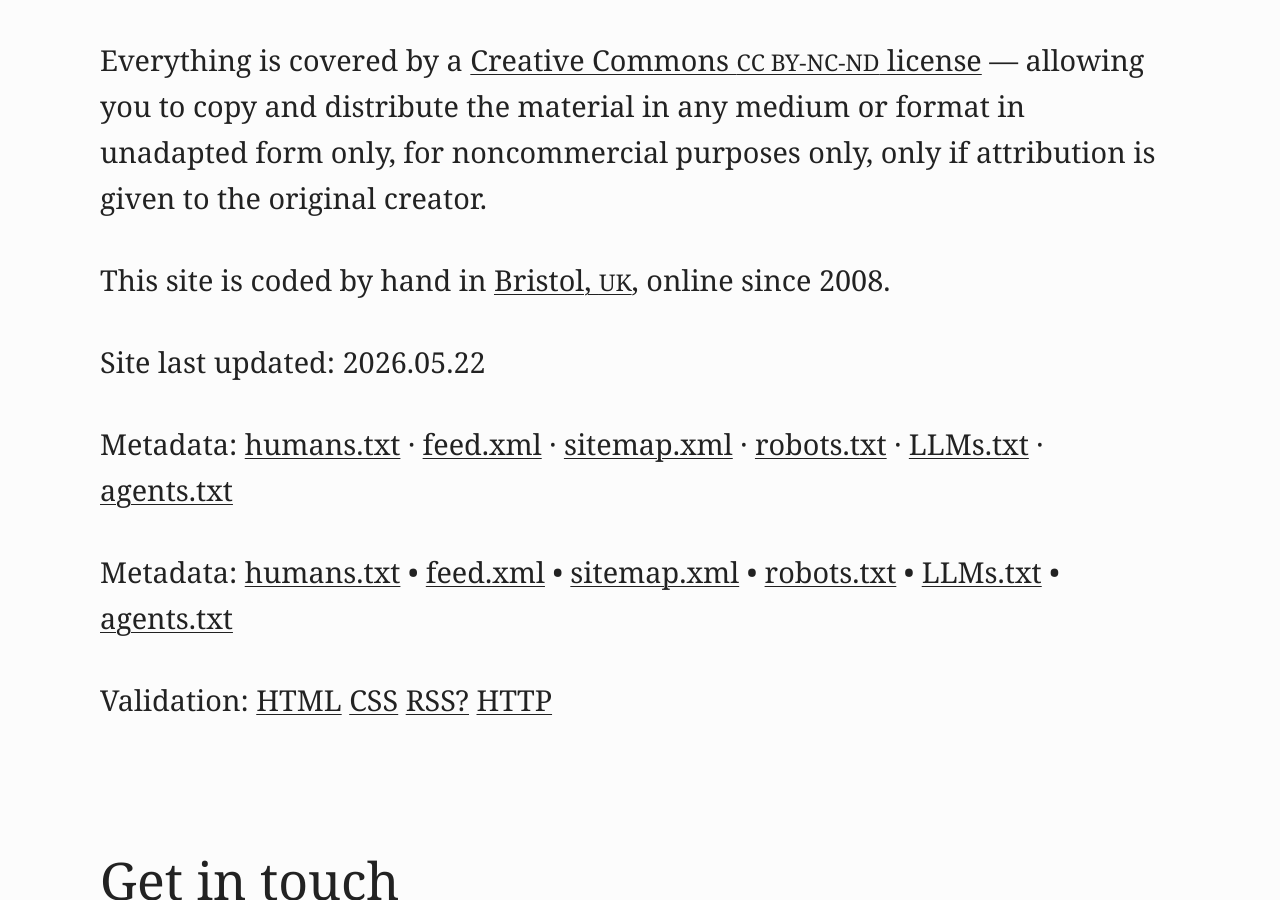
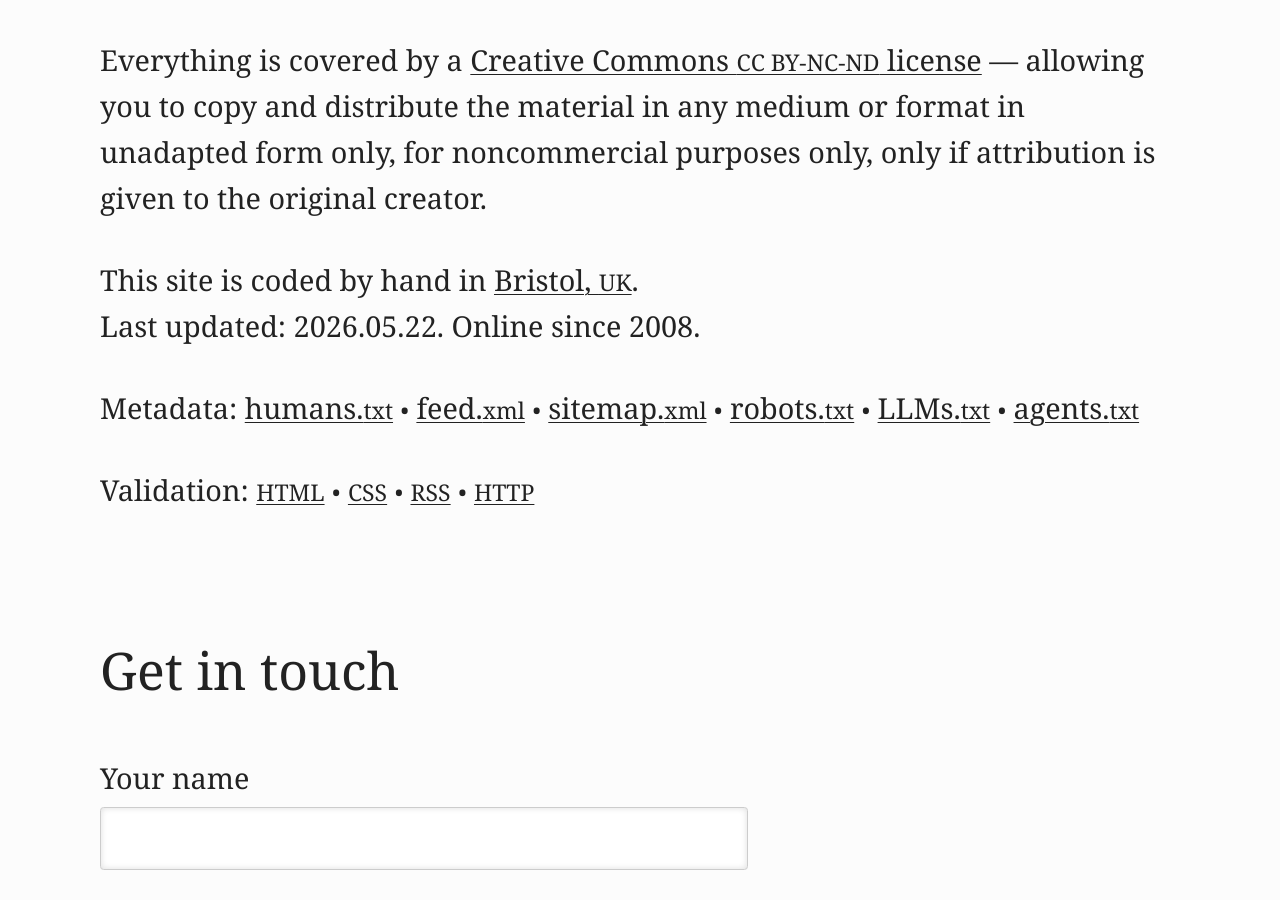
Before and after one commit to hellojames/hellojames.github.io, a Jekyll site: the page built from colophon/index.html, in a window 1280 px wide and 900 px high, scrolled down 822 px. Built offline with Jekyll 4.4.1, drawn with Linux system fonts in a browser that asks for light colours.

Commit message:
Update index.html

```diff
--- a/colophon/index.html
+++ b/colophon/index.html
@@ -13,36 +13,32 @@
   <h1>Colophon</h1>
 
   <p><a href="https://hellojames.co.uk/" title="Homepage">hellojames</a> is a continuous work in progress, built in the open. Static <small>HTML</small> and <small>CSS</small>, and a bit of <a href="https://motherfuckingwebsite.com/" title="Visit website">progressive enhancement</a>. <a href="https://brutalist-web.design/" title="Visit website">Proudly brutalist</a>. <a href="https://www.indieweb.guide/what-is-indieweb/" title="Visit website">The indie web lives</a>.</p>
+
   <p>Typesetting is <a href="https://www.linkedin.com/posts/erikdkennedy_georgia-is-a-default-web-font-its-on-a-share-7350977873844858881-PH0h/">Georgia</a> 24px/1.6 and <a href="https://fonts.google.com/specimen/Anonymous+Pro/">Anonymous Pro</a> 12px/1.6, via <a href="https://fonts.google.com/" title="Visit website">Google Fonts</a>.</p>
+
   <p>It's made with <a href="https://www.sublimetext.com/" title="Visit website">Sublime Text</a> and <a href="https://www.firefox.com/" title="Visit website">Firefox</a>, and runs on <a href="https://jekyllrb.com/" title="Visit website">Jekyll</a> and <a href="https://www.github.com/hellojames/hellojames.github.io/" title="Visit repo">GitHub Pages</a>.</p>
+
   <p>Everything is covered by a <a href="https://creativecommons.org/licenses/by-nc-nd/4.0" title=Visit website">Creative Commons <small>CC BY-NC-ND</small> license</a> &mdash; allowing you to copy and distribute the material in any medium or format in unadapted form only, for noncommercial purposes only, only if attribution is given to the original creator.</p>
-  <p>This site is coded by hand in <a href="https://www.google.com/maps/place/Bristol/@51.3926831,-3.2113505,9z/data=!4m6!3m5!1s0x4871836681b3d861:0x8ee4b22e4b9ad71f!8m2!3d51.454513!4d-2.58791!16zL20vMDk1bDA?entry=ttu&g_ep=EgoyMDI2MDMzMS4wIKXMDSoASAFQAw%3D%3D">Bristol, <small>UK</small></a>, online since 2008.</p>
 
-  <p>Site last updated: {{ site.time | date: "%Y.%m.%d" }}</p>
+  <p>
+    This site is coded by hand in <a href="https://www.google.com/maps/place/Bristol/@51.3926831,-3.2113505,9z/data=!4m6!3m5!1s0x4871836681b3d861:0x8ee4b22e4b9ad71f!8m2!3d51.454513!4d-2.58791!16zL20vMDk1bDA?entry=ttu&g_ep=EgoyMDI2MDMzMS4wIKXMDSoASAFQAw%3D%3D">Bristol, <small>UK</small></a>.<br>
+    Last updated: {{ site.time | date: "%Y.%m.%d" }}. Online since 2008.
+  </p>
 
 <p>Metadata:
-  <a href="https://hellojames.co.uk/humans.txt" title="View file">humans.txt</a> ·
-  <a href="https://hellojames.co.uk/writing/feed.xml" title="View file">feed.xml</a> ·
-  <a href="https://hellojames.co.uk/sitemap.xml" title="View file">sitemap.xml</a> ·
-  <a href="https://hellojames.co.uk/robots.txt" title="View file">robots.txt</a> ·
-  <a href="https://hellojames.co.uk/llms.txt" title="View file">LLMs.txt</a> ·
-  <a href="https://hellojames.co.uk/agents.txt" title="View file">agents.txt</a>
-</p>
-
-<p>Metadata:
-  <a href="https://hellojames.co.uk/humans.txt" title="">humans.txt</a> •
-  <a href="https://hellojames.co.uk/writing/feed.xml" title="">feed.xml</a> •
-  <a href="https://hellojames.co.uk/sitemap.xml" title="">sitemap.xml</a> •
-  <a href="https://hellojames.co.uk/robots.txt" title="">robots.txt</a> •
-  <a href="https://hellojames.co.uk/llms.txt" title="">LLMs.txt</a> •
-  <a href="https://hellojames.co.uk/agents.txt" title="">agents.txt</a>
+  <a href="https://hellojames.co.uk/humans.txt" title="View file">humans.<small>txt</small></a> <small>•</small>
+  <a href="https://hellojames.co.uk/writing/feed.xml" title="View file">feed.<small>xml</small></a> <small>•</small>
+  <a href="https://hellojames.co.uk/sitemap.xml" title="View file">sitemap.<small>xml</small></a> <small>•</small>
+  <a href="https://hellojames.co.uk/robots.txt" title="View file">robots.<small>txt</small></a> <small>•</small>
+  <a href="https://hellojames.co.uk/llms.txt" title="View file">LLMs.<small>txt</small></a> <small>•</small>
+  <a href="https://hellojames.co.uk/agents.txt" title="View file">agents.<small>txt</small></a>
 </p>
 
 <p>Validation:
-  <a href="https://validator.w3.org/nu/?doc=https%3A%2F%2Fhellojames.co.uk" title="">HTML</a>
-  <a href="https://jigsaw.w3.org/css-validator/validator?uri=https%3A%2F%2Fhellojames.co.uk&profile=css3svg&usermedium=all&warning=1&vextwarning=&lang=en" title="">CSS</a>
-  <a href="https://validator.w3.org/feed/check.cgi?url=https%3A%2F%2Fhellojames.co.uk%2Fwriting%2Ffeed.xml" title="">RSS?</a>
-  <a href="https://developer.mozilla.org/en-US/observatory/analyze?host=hellojames.co.uk" title="">HTTP</a>
+  <a href="https://validator.w3.org/nu/?doc=https%3A%2F%2Fhellojames.co.uk" title=""><small>HTML</small></a> <small>•</small>
+  <a href="https://jigsaw.w3.org/css-validator/validator?uri=https%3A%2F%2Fhellojames.co.uk&profile=css3svg&usermedium=all&warning=1&vextwarning=&lang=en" title=""><small>CSS</small></a> <small>•</small>
+  <a href="https://validator.w3.org/feed/check.cgi?url=https%3A%2F%2Fhellojames.co.uk%2Fwriting%2Ffeed.xml" title=""><small>RSS</small></a> <small>•</small>
+  <a href="https://developer.mozilla.org/en-US/observatory/analyze?host=hellojames.co.uk" title=""><small>HTTP</small></a>
 </p>
 
 
```
